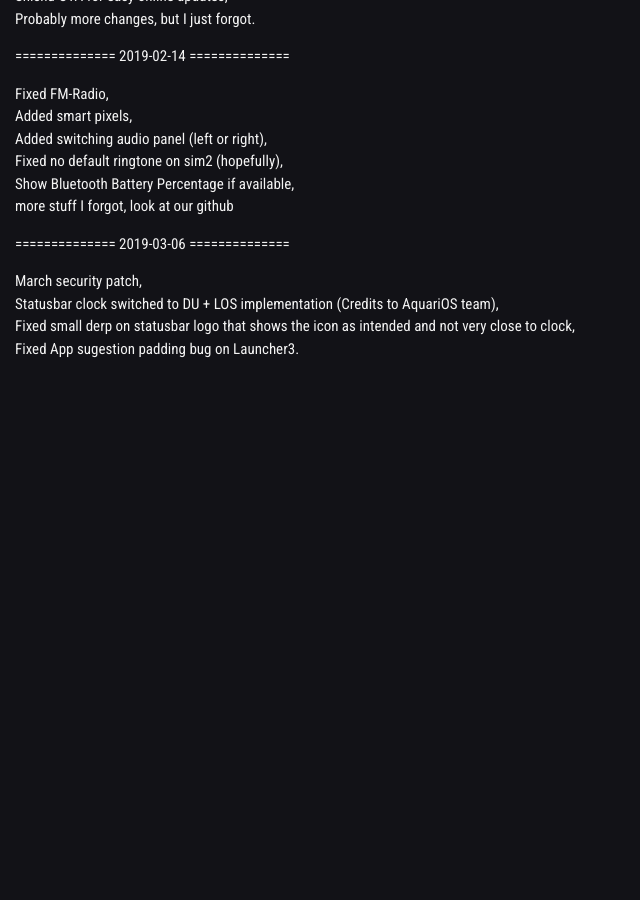
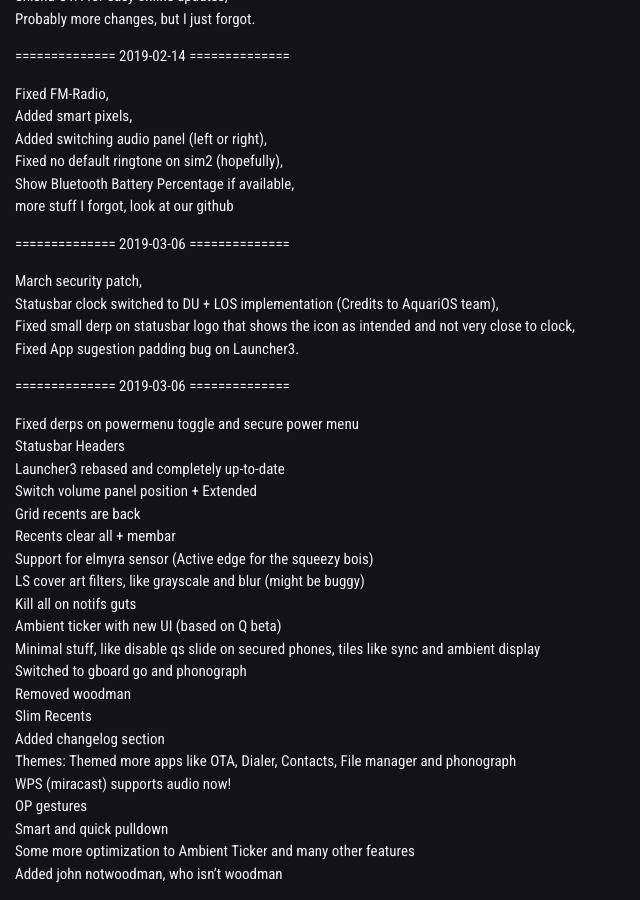
Before and after one commit to tyazx/BootleggersROM-Devices.github.io, a Jekyll site: the page built from _changelog/j53gxx.md, in a window 1280 px wide and 900 px high, scrolled down 1650 px. Shown: the whole window, without its empty margins (0-640 px from the left). Built offline with Jekyll 4.4.1, drawn with Linux system fonts in a browser that asks for light colours; nearby versions of some CDN libraries; before the commit the page ends 2025 px from its top, so only the background shows below that.

Commit message:
Update changelogs for J5 (2015) devices.

```diff
--- a/_changelog/j53gxx.md
+++ b/_changelog/j53gxx.md
@@ -134,3 +134,29 @@ layout:changelayout
  * Statusbar clock switched to DU + LOS implementation (Credits to AquariOS team),
  * Fixed small derp on statusbar logo that shows the icon as intended and not very close to clock,
  * Fixed App sugestion padding bug on Launcher3.
+
+==============
+  2019-03-06
+==============
+
+ * Fixed derps on powermenu toggle and secure power menu
+ * Statusbar Headers
+ * Launcher3 rebased and completely up-to-date
+ * Switch volume panel position + Extended
+ * Grid recents are back
+ * Recents clear all + membar
+ * Support for elmyra sensor (Active edge for the squeezy bois)
+ * LS cover art filters, like grayscale and blur (might be buggy)
+ * Kill all on notifs guts
+ * Ambient ticker with new UI (based on Q beta)
+ * Minimal stuff, like disable qs slide on secured phones, tiles like sync and ambient display
+ * Switched to gboard go and phonograph
+ * Removed woodman
+ * Slim Recents
+ * Added changelog section
+ * Themes: Themed more apps like OTA, Dialer, Contacts, File manager and phonograph
+ * WPS (miracast) supports audio now!
+ * OP gestures
+ * Smart and quick pulldown
+ * Some more optimization to Ambient Ticker and many other features
+ * Added john notwoodman, who isn't woodman
```
Also changed, not shown: _changelog/j5lte.md (+26 -0 lines), _changelog/j5ltechn.md (+26 -0 lines), _changelog/j5nlte.md (+26 -0 lines).
